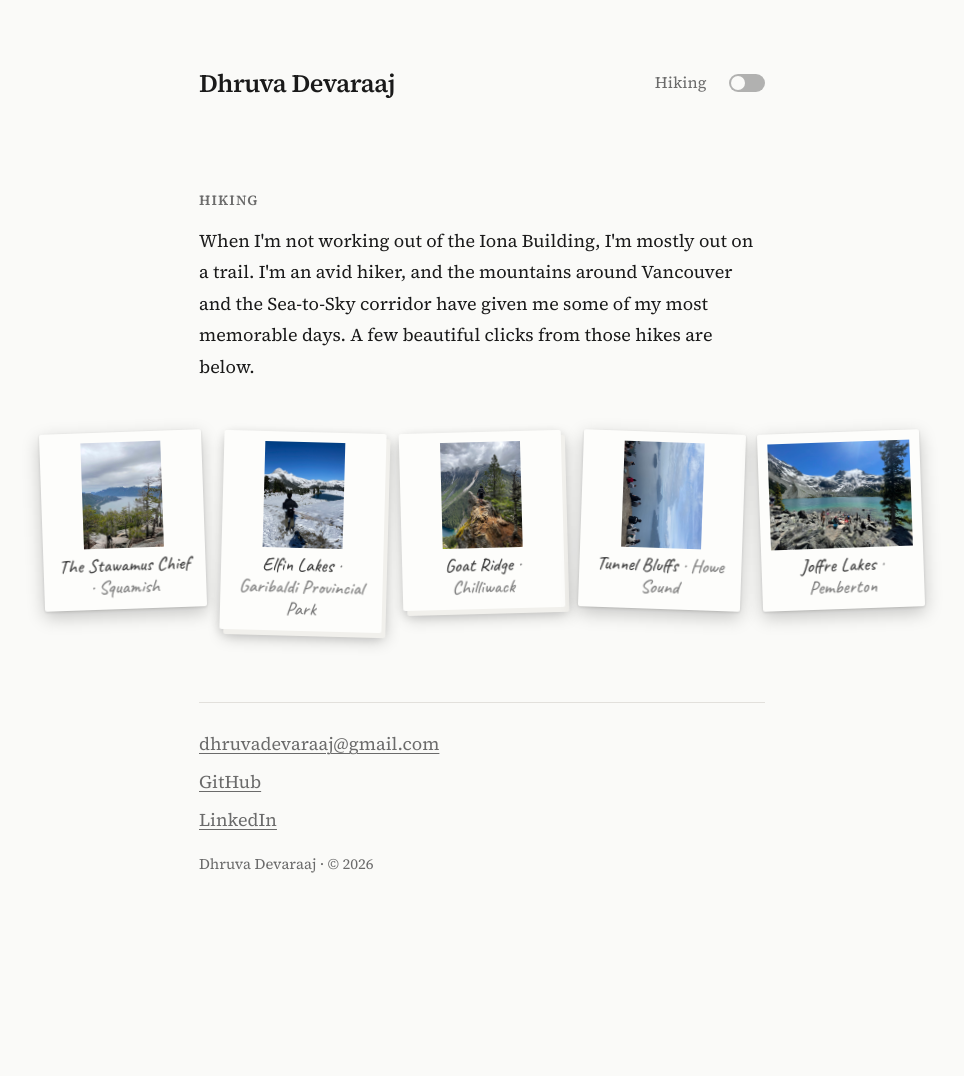
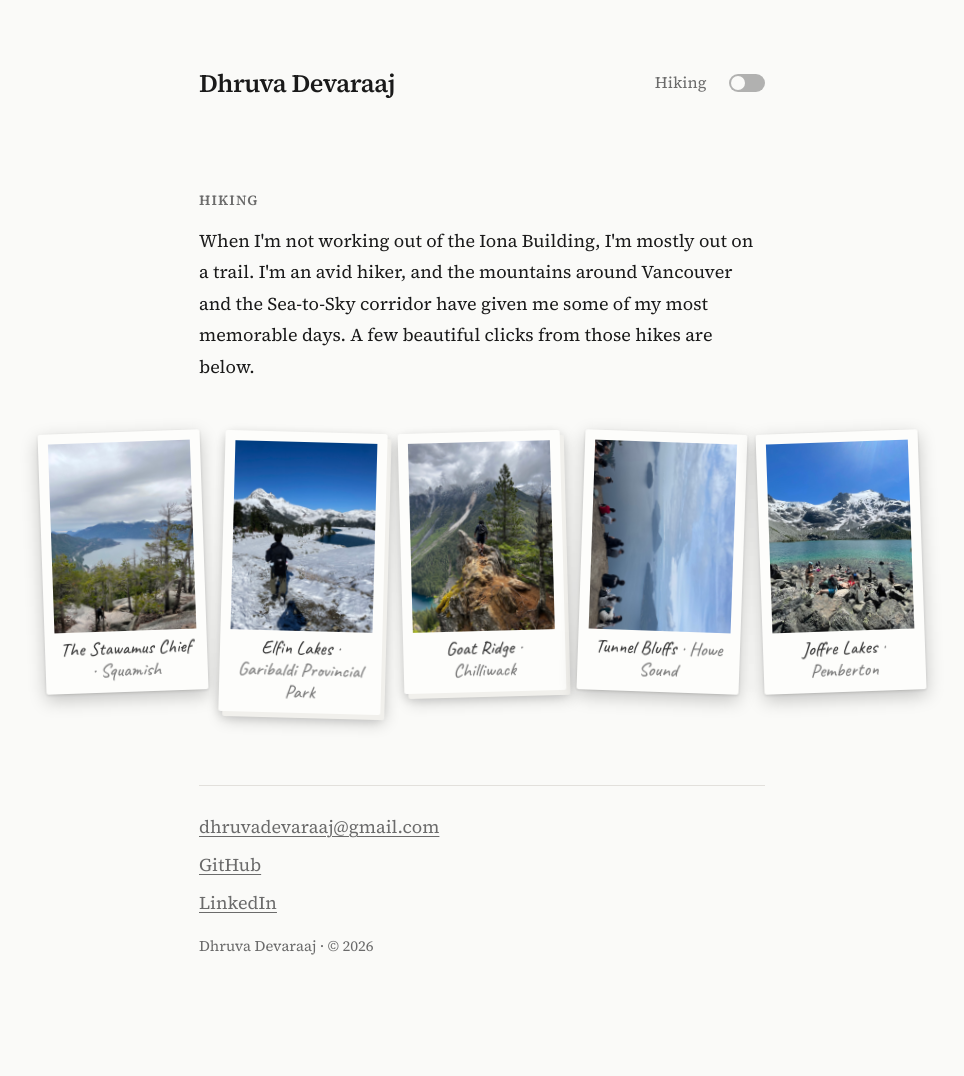
Before and after one commit to dhruva36/dhruva36.github.io, a Jekyll site: the page built from hiking.html, in a window 1280 px wide. Shown: the whole page, without its empty margins (158-1122 px from the left). Built offline with Jekyll 4.4.1, drawn with Linux system fonts in a browser that asks for light colours; before the commit the page ends 993 px from its top, so only the background shows below that.

Commit message:
Uniform portrait polaroid frames so Joffre matches

```diff
--- a/assets/css/main.css
+++ b/assets/css/main.css
@@ -620,21 +620,19 @@ footer .bullet-list-link:hover {
     align-items: center;
     justify-content: center;
     width: 100%;
-    aspect-ratio: 4 / 3;
+    aspect-ratio: 3 / 4;
     padding: 0;
     border: none;
     background: none;
     cursor: zoom-in;
 }
 
-/* Photos sit inside a uniform 4:3 area so every print is the same size.
-   Landscape shots fill it; a portrait shot is matted (warm-white margins). */
+/* Every print is a uniform 3:4 portrait frame; photos fill it (cover),
+   so a landscape shot is center-cropped to match the portrait prints. */
 .polaroid-trigger img {
-    max-width: 100%;
-    max-height: 100%;
-    width: auto;
-    height: auto;
-    object-fit: contain;
+    width: 100%;
+    height: 100%;
+    object-fit: cover;
     display: block;
 }
 
```
